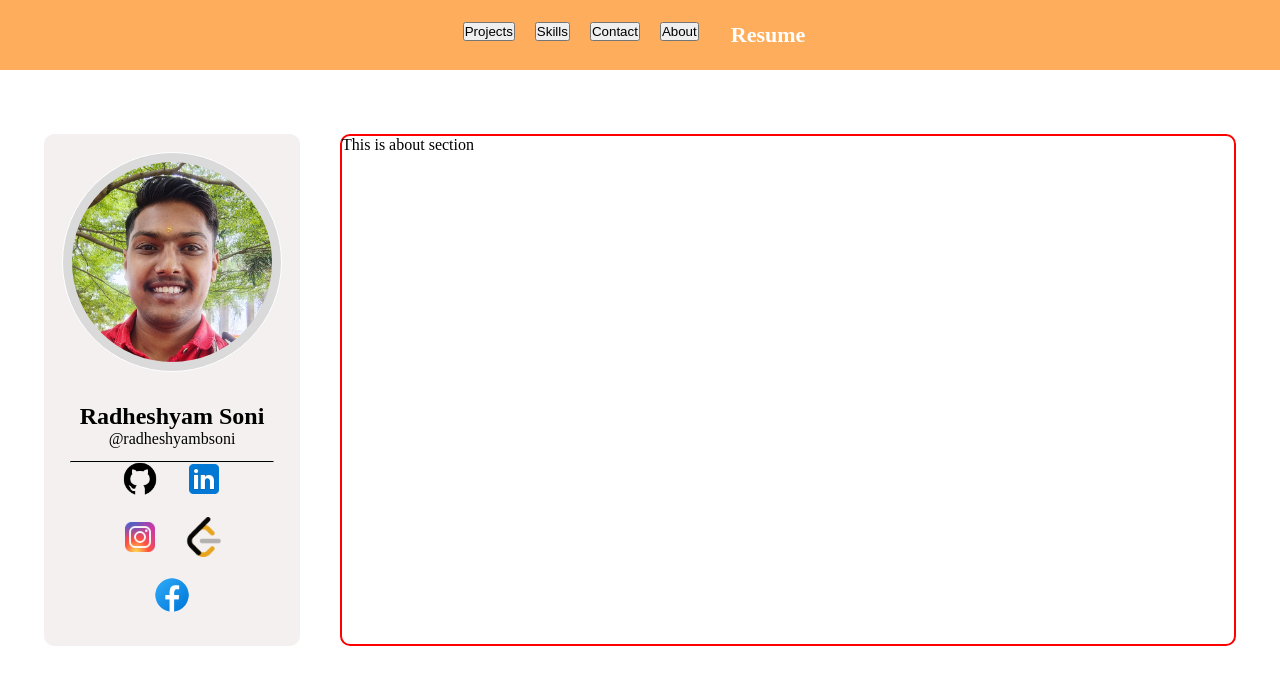
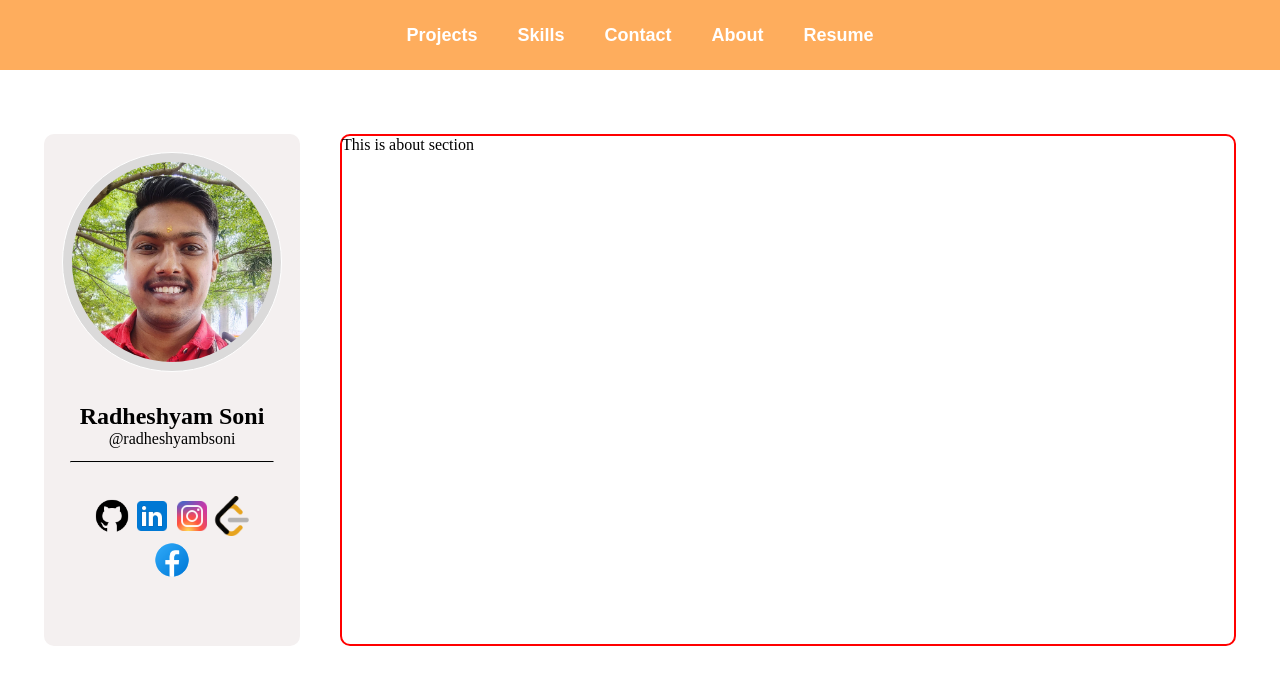
Before and after one commit to radheshyambsoni/New-Portfolio, a React (Create React App) app: page / in a window 1280 px wide. Shown: the top 684 px of the page. Built offline with nearby package versions, Linux system fonts and the light colour scheme.

Commit message:
Fixed :wrench: navbar

```diff
--- a/src/components/Navbar.css
+++ b/src/components/Navbar.css
@@ -9,6 +9,8 @@
 
 .navbar .menu ul{
     display: flex;
+    align-items: center;
+    justify-content: center;
     height: 100%;
 }
 
@@ -17,7 +19,22 @@ li{
     list-style-type: none;
 }
 
-a{
+button{
+    background: none;
+    padding: 10px;
+    font-size: 18px;
+    font-weight: 900;
+    color: white;
+    border: none;
+    border-radius: 10px;
+}
+
+button:hover{
+    color: blue;
+    background-color: aliceblue;
+}
+
+/* a{
     text-decoration: none;
     font-size: 22px;
     font-weight: 550;
@@ -31,5 +48,6 @@ a:visited{
 }
 
 a:hover{
-    color: yellow;
-}
+    color: blue;
+    background-color: aliceblue;
+} */
--- a/src/components/Navbar.js
+++ b/src/components/Navbar.js
@@ -36,7 +36,7 @@ const Navbar = (props) => {
                     <button onClick={onAboutClicked}>About</button>
                 </li>
                 <li>
-                    <a rel="noreferrer" href="https://drive.google.com/file/d/12ua4B2ktykwoCSIyE5ETORng9NQG3Hr-/view?usp=share_link" target='_blank'>Resume</a>
+                    <a rel="noreferrer" href="https://drive.google.com/file/d/12ua4B2ktykwoCSIyE5ETORng9NQG3Hr-/view?usp=share_link" target='_blank'><button>Resume</button></a>
                 </li>
             </ul>
         </div>
```
